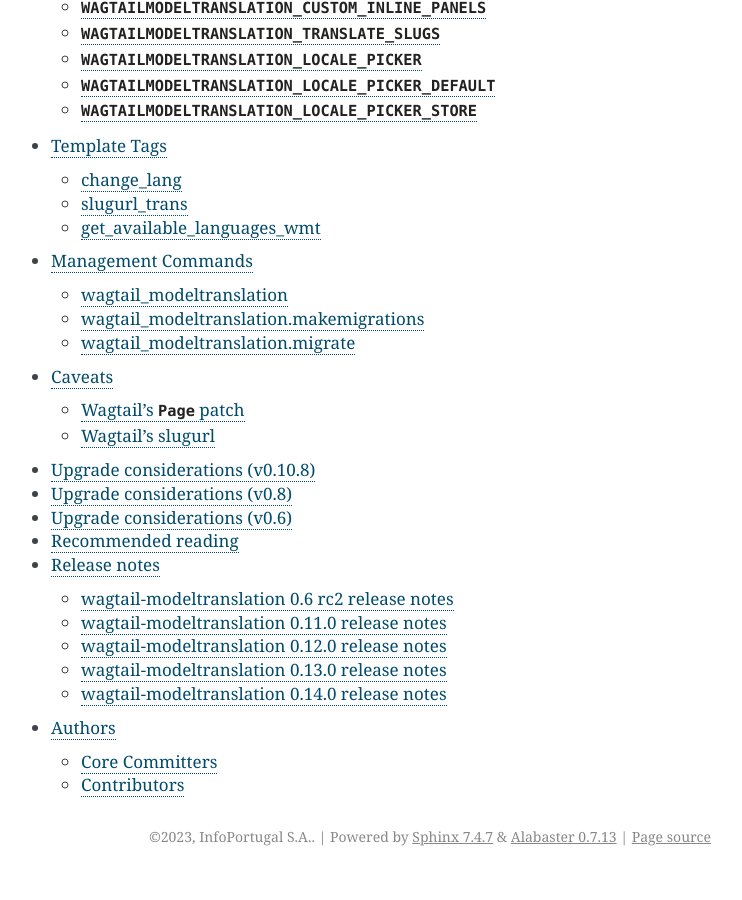
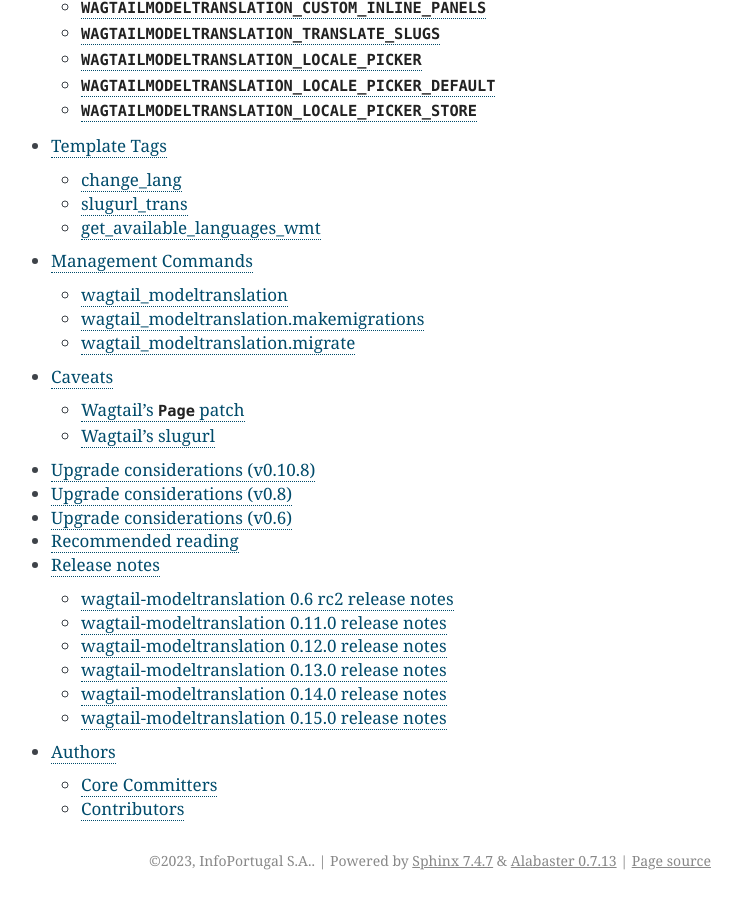
Before and after one commit to infoportugal/wagtail-modeltranslation, a Sphinx documentation site: the page built from docs/index.rst, in a window 1280 px wide and 900 px high, scrolled down 1596 px. Shown: the whole window, without its empty margins (399-1141 px from the left). Built offline with Sphinx 7.4.7, drawn with Linux system fonts in a browser that asks for light colours; before the commit the page ends 2472 px from its top, so only the background shows below that.

Commit message:
Bump version 0.15.0

```diff
--- a/README.rst
+++ b/README.rst
@@ -128,9 +128,13 @@
      - >= 3.2
      - 3.7, 3.8, 3.9, 3.10
    * - 0.14
-     - >= 5.0
+     - >= 5.0, < 6.0
      - >= 3.2
      - 3.8, 3.9, 3.10, 3.11
+   * - 0.15
+     - >= 5.2
+     - >= 4.2
+     - 3.8, 3.9, 3.10, 3.11, 3.12
 
 Upgrade considerations (v0.10.8)
 ================================
--- /dev/null
+++ b/docs/releases/0.15.0.rst
@@ -0,0 +1,8 @@
+=============================================
+wagtail-modeltranslation 0.15.0 release notes
+=============================================
+
+Changelist:
+ - dropped support for wagtail < 5.2
+ - added support for wagtail >= 6.0
+ - added tests for python 3.12
--- a/docs/releases/index.rst
+++ b/docs/releases/index.rst
@@ -9,3 +9,4 @@
    0.12.0
    0.13.0
    0.14.0
+   0.15.0
--- a/wagtail_modeltranslation/__init__.py
+++ b/wagtail_modeltranslation/__init__.py
@@ -1,2 +1,2 @@
-__version__ = "0.14.2"
+__version__ = "0.15.0"
 default_app_config = "wagtail_modeltranslation.apps.WagtailModeltranslationConfig"
```
Also changed, not shown: .bumpversion.cfg.
